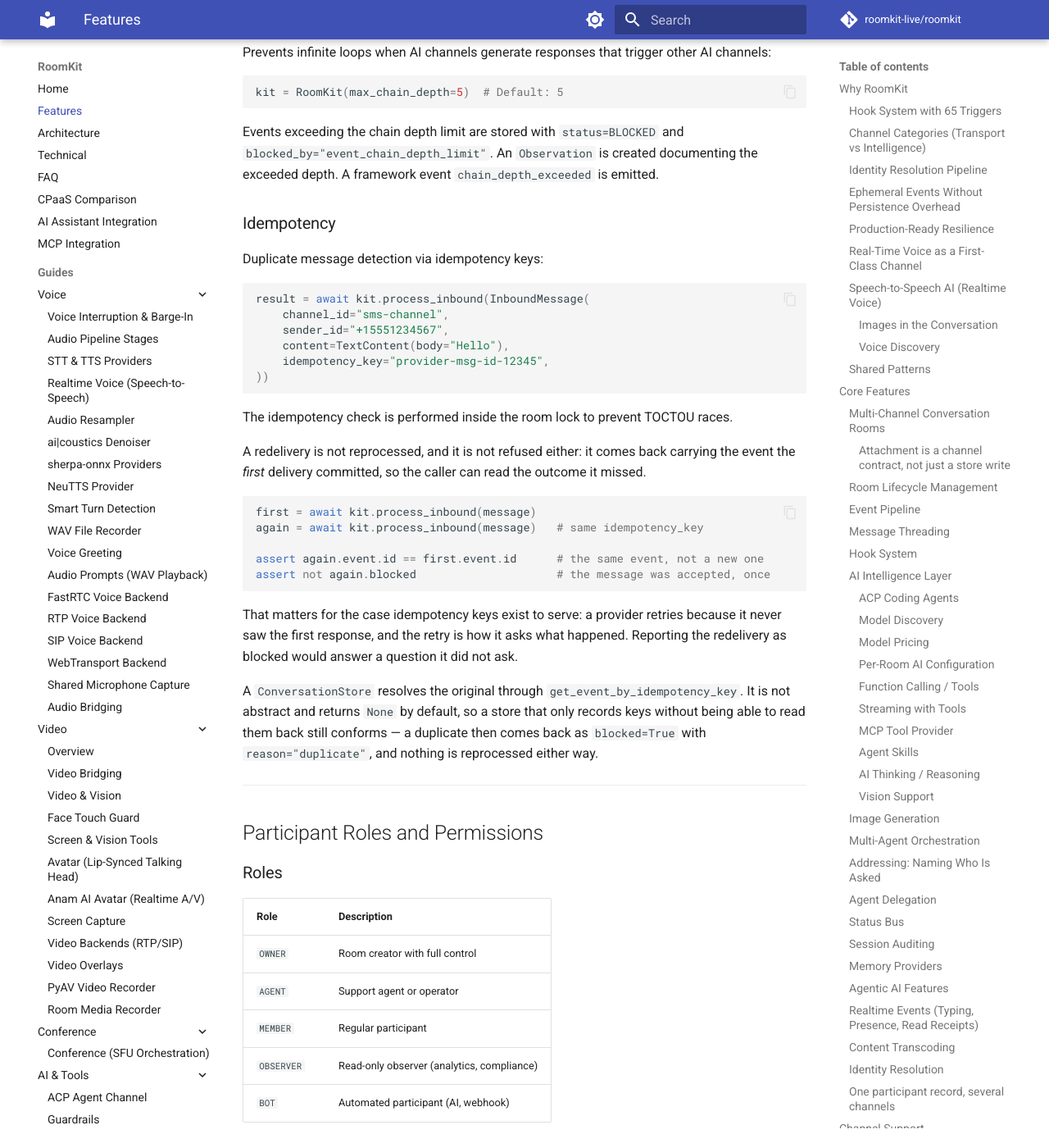
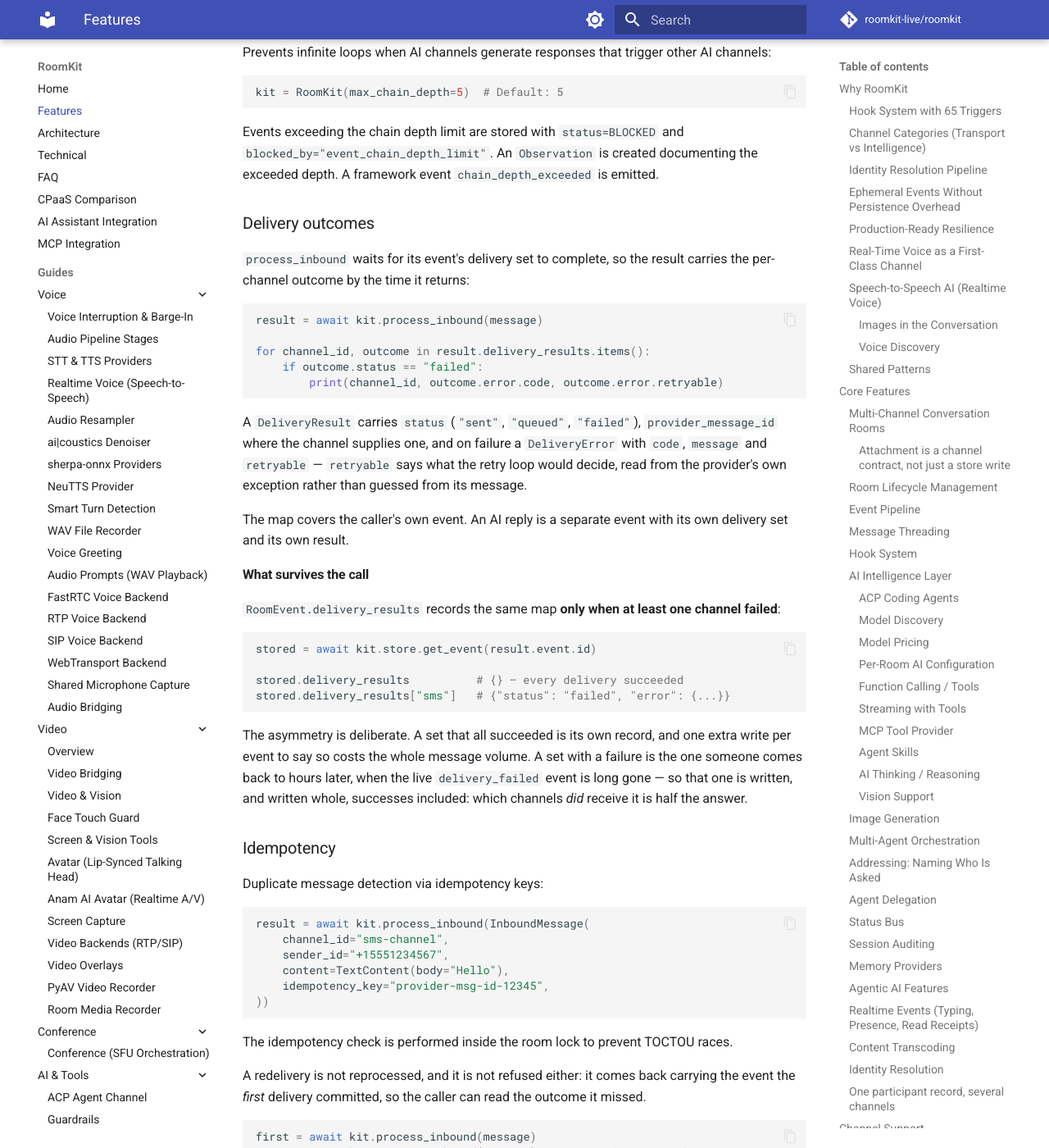
Before and after one commit to roomkit-live/roomkit-docs, an MkDocs documentation site: the page built from docs/features.md, in a window 1280 px wide and 1400 px high, scrolled down 62480 px. Shown: the whole window at 82% size. Built offline with MkDocs 1.6.1 and Material for MkDocs 9.7.7, drawn with Linux system fonts in a browser that asks for light colours; comment, search, counter and statistics services are not loaded; some of the changed text lies outside the part shown.

Commit message:
docs(delivery): per-channel outcomes, and which ones are remembered
roomkit now reports the delivery set on InboundResult and records it on
the event when a channel failed. Documents both, and why the record is
asymmetric: a set that all succeeded is its own record, a set with a
failure is the one someone comes back to when the live framework event
is gone.

````diff
--- a/docs/features.md
+++ b/docs/features.md
@@ -2480,6 +2480,46 @@ kit = RoomKit(max_chain_depth=5)  # Default: 5
 
 Events exceeding the chain depth limit are stored with `status=BLOCKED` and `blocked_by="event_chain_depth_limit"`. An `Observation` is created documenting the exceeded depth. A framework event `chain_depth_exceeded` is emitted.
 
+### Delivery outcomes
+
+`process_inbound` waits for its event's delivery set to complete, so the result
+carries the per-channel outcome by the time it returns:
+
+```python
+result = await kit.process_inbound(message)
+
+for channel_id, outcome in result.delivery_results.items():
+    if outcome.status == "failed":
+        print(channel_id, outcome.error.code, outcome.error.retryable)
+```
+
+A `DeliveryResult` carries `status` (`"sent"`, `"queued"`, `"failed"`),
+`provider_message_id` where the channel supplies one, and on failure a
+`DeliveryError` with `code`, `message` and `retryable` — `retryable` says what
+the retry loop would decide, read from the provider's own exception rather than
+guessed from its message.
+
+The map covers the caller's own event. An AI reply is a separate event with its
+own delivery set and its own result.
+
+#### What survives the call
+
+`RoomEvent.delivery_results` records the same map **only when at least one
+channel failed**:
+
+```python
+stored = await kit.store.get_event(result.event.id)
+
+stored.delivery_results          # {} — every delivery succeeded
+stored.delivery_results["sms"]   # {"status": "failed", "error": {...}}
+```
+
+The asymmetry is deliberate. A set that all succeeded is its own record, and
+one extra write per event to say so costs the whole message volume. A set with
+a failure is the one someone comes back to hours later, when the live
+`delivery_failed` event is long gone — so that one is written, and written
+whole, successes included: which channels *did* receive it is half the answer.
+
 ### Idempotency
 
 Duplicate message detection via idempotency keys:
@@ -2678,7 +2718,9 @@ Framework event types:
 **Events** — `event_blocked`, `event_processed`, `chain_depth_exceeded`
 
 **Delivery** — `delivery_succeeded`, `delivery_failed`,
-`broadcast_partial_failure`
+`broadcast_partial_failure`. These are *live*: they reach whoever is
+subscribed when the broadcast runs. For the outcome after the fact, see
+[Delivery outcomes](#delivery-outcomes).
 
 **Channels and sources** — `channel_registered`, `channel_unregistered`
 (the registry itself changing), `channel_connected`, `channel_disconnected`
````
